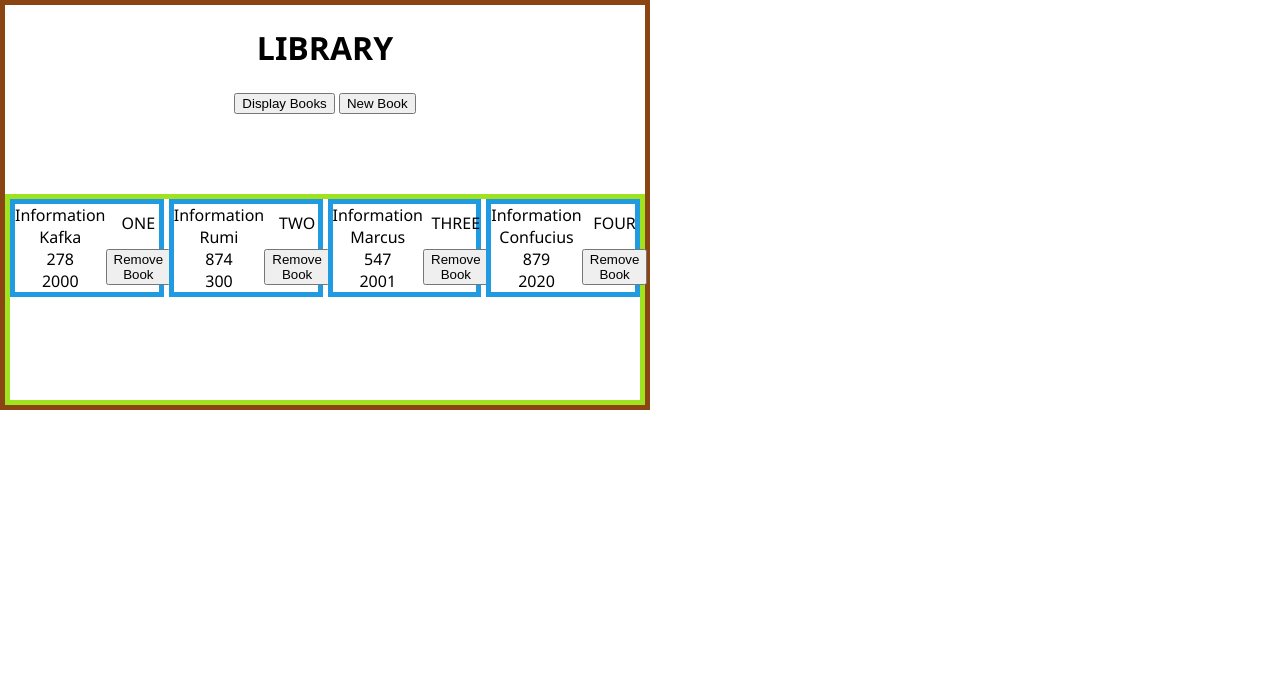
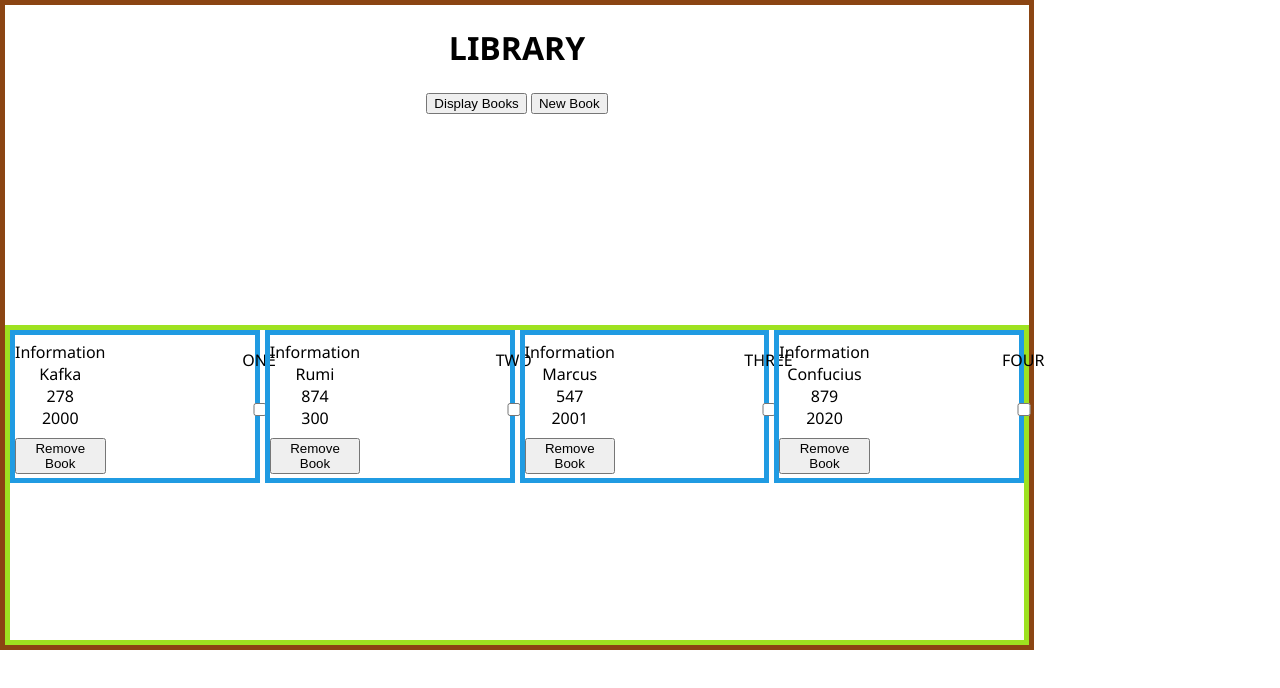
Before and after one commit to AnimeshKumar923/web-dev-projects, a plain HTML site: page 08-library/index.html in a window 1280 px wide. Both pictures are taken after a click on the button "Display Books". Drawn offline with Linux system fonts and the light colour scheme.

Commit message:
fix: add read status on each book

```diff
--- a/08-library/index.html
+++ b/08-library/index.html
@@ -38,15 +38,17 @@
       </dialog>
     </div>
     <div class="display">
-      <!-- <div class="card">
-        <div class="title">TITLE
+      <div class="card">
+        <!-- <div class="title">TITLE
         </div>
         <div class="info">
           <div class="meta">author</div>
           <div class="meta">pages</div>
           <div class="meta">published year</div>
         </div>
-        <button class="remove-btn">remove book</button> -->
+        <button class="remove-btn">remove book</button>
+        <input type="checkbox" id="my-toggle">
+        <label for="my-toggle">toggle me</label> -->
       </div>
     </div>
   </div>
--- a/08-library/script.js
+++ b/08-library/script.js
@@ -10,14 +10,18 @@ const myLibrary = [];
  * @param {number} pages Total number of pages in book
  * @param {number} year Publication year
  */
-function Book(title, author, pages, year) {
+function Book(title, author, pages, year, isRead) {
   this.title = title;
   this.author = author;
   this.pages = pages;
   this.year = year;
   this.isDisplayed = false;
+  this.isRead = isRead;
 }
 
+Book.prototype.toggleReadStatus = function(){
+  this.isRead = !this.isRead;
+};
 
 function addBook() {
   let book = new Book('ONE', 'Kafka', 278, 2000, false);
@@ -82,7 +86,6 @@ addBookBtn.addEventListener('click', (e) => {
   displayBook();
 })
 
-
 /**
  * Creates a display card with elements for each of the book present in the 'myLibrary' Object array
  * @param {object} item
@@ -122,6 +125,28 @@ function createDisplayCard(item, index){
   yearDiv.textContent = `${item.year}`
   infoDiv.appendChild(yearDiv);
 
+  const toggleDiv = document.createElement('div');
+  const toggleRead = document.createElement('input');
+  toggleDiv.classList.add('toggle');
+
+  toggleRead.type = 'checkbox';
+  toggleRead.checked = item.isRead;
+  toggleRead.id = `read-checkbox-${index}`;
+  toggleRead.textContent = 'Read: ';
+  toggleDiv.appendChild(toggleRead);
+  // toggleDiv.appendChild(label);
+  cardDiv.appendChild(toggleDiv);
+
+  toggleRead.addEventListener('change', () => {
+    item.toggleReadStatus();
+    alert(`Read status changed! Current status: ${item.isRead ? 'Read' : 'Not Read'}`);
+  })
+  // const label = document.createElement('label');
+  // label.htmlFor = 'id';
+  // label.appendChild(document.createTextNode('Read?'));
+
+
+
   // display flag
   item.isDisplayed = true;
 
@@ -135,8 +160,12 @@ function createDisplayCard(item, index){
   removeBookBtn.addEventListener('click', () => {
     let index = removeBookBtn.getAttribute('book-index');
     myLibrary.splice(index, 1);
-    alert('book removed!');
-    clearDisplay();
+    alert(`Book removed! Use 'Display Books' button to see the updated list`);
+    myLibrary.forEach((item) => {
+      item.isDisplayed = false;
+    })
+    // clearDisplay();
+    // createDisplayCard();
   });
 }
 
--- a/08-library/style.css
+++ b/08-library/style.css
@@ -4,8 +4,8 @@ body {
 }
 
 .container {
-  height: 50vh;
-  width: 50vw;
+  height: 80vh;
+  width: 80vw;
   display: grid;
   border: 5px solid saddlebrown;
   grid-template-rows: 1fr 1fr;
```
